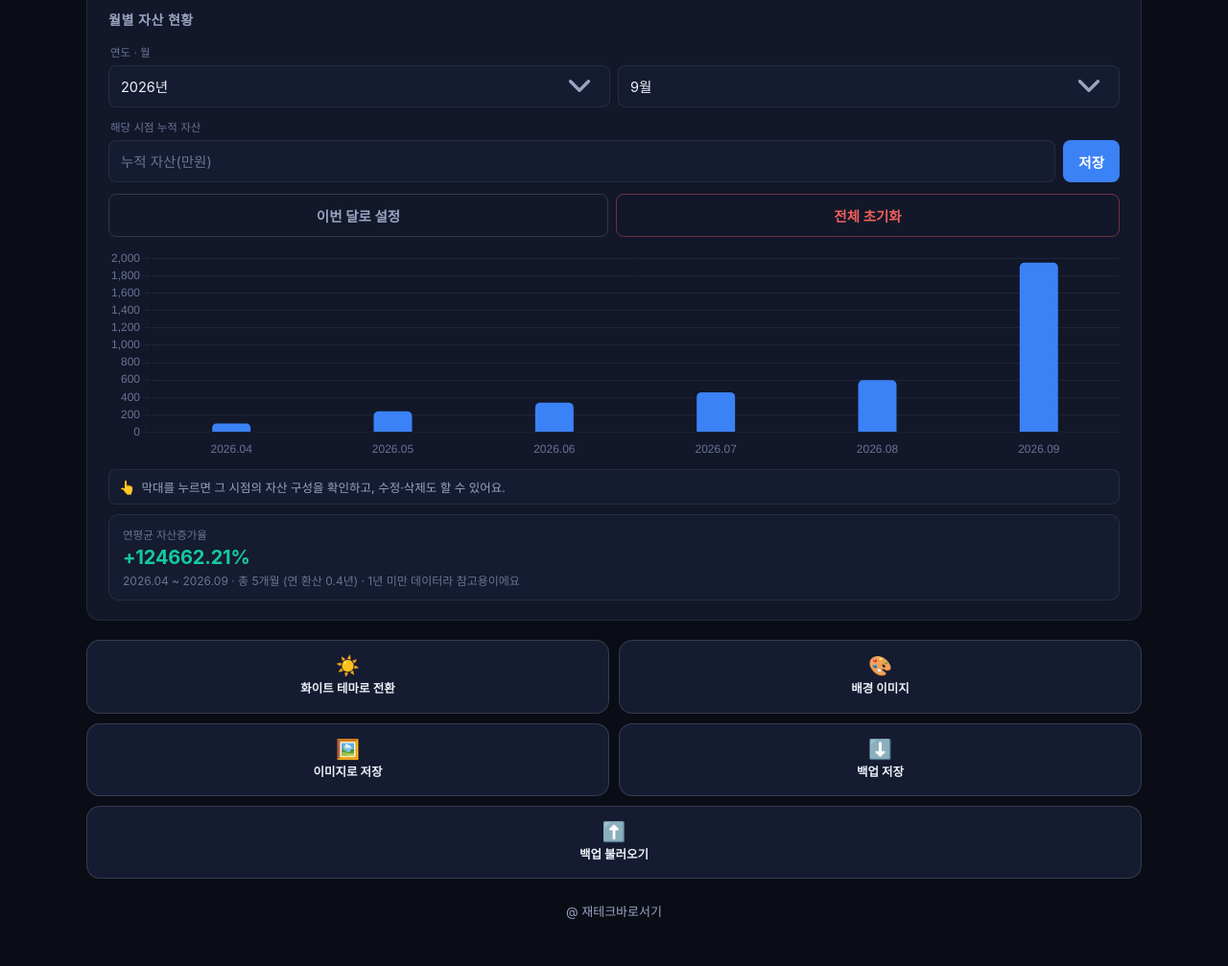
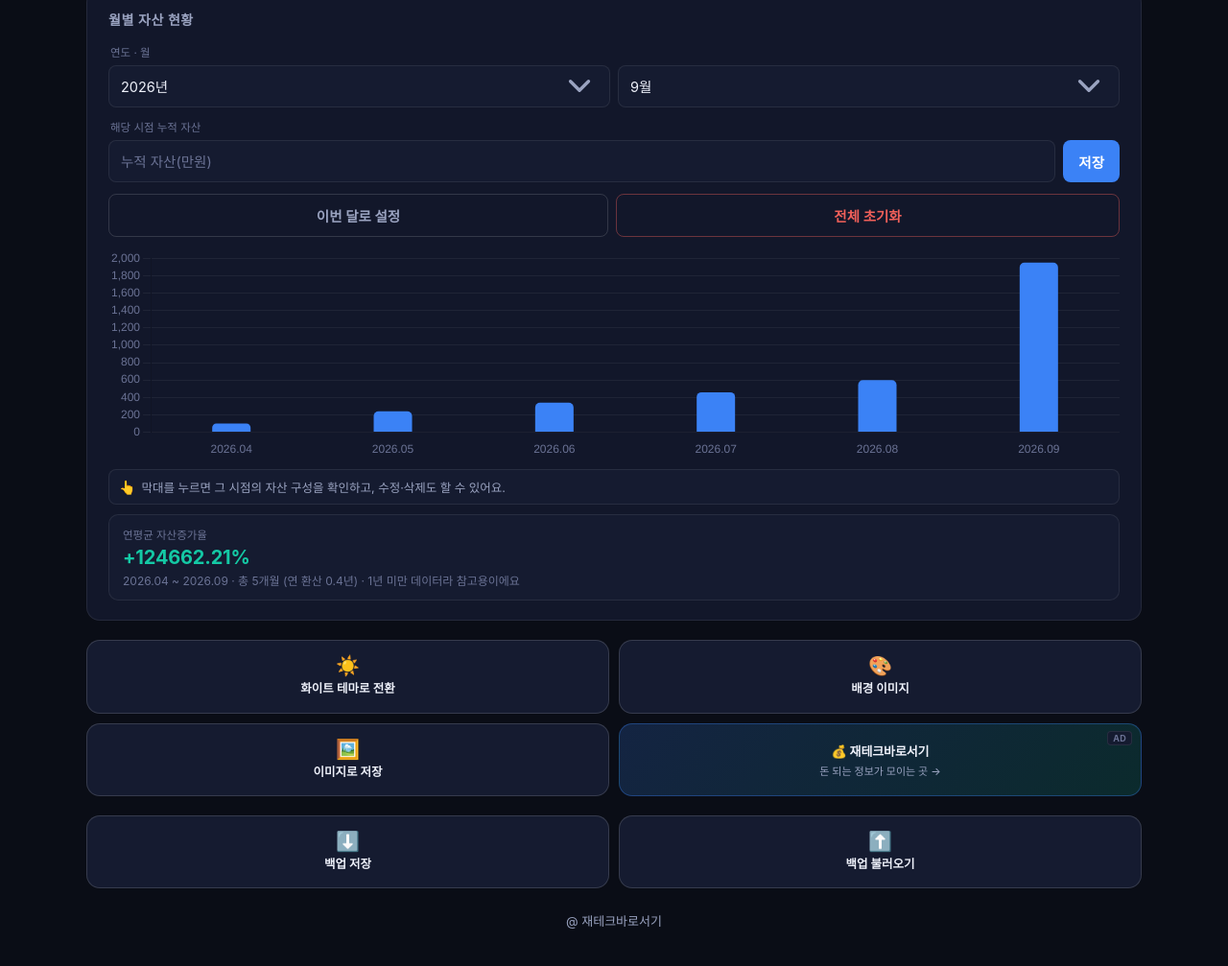
Before and after one commit to sire0913-cpu/JASAN, a plain HTML site: page index.html in a window 1280 px wide. Shown: the part 1317-2324 px from the top of the page at 96% size. Drawn offline with Linux system fonts and the light colour scheme.

Commit message:
Add files via upload

```diff
--- a/index.html
+++ b/index.html
@@ -332,12 +332,46 @@
     border-radius:14px;
     white-space:normal;
   }
-  .bottom-actions .add-home-btn:nth-child(5){
-    grid-column:1 / -1;
-  }
   .bottom-actions .add-home-btn .btn-icon{
     font-size:20px;
     line-height:1;
+  }
+  .backup-row{
+    grid-column:1 / -1;
+    display:grid;
+    grid-template-columns:repeat(2, 1fr);
+    gap:10px;
+    margin-top:10px;
+  }
+  .ad-banner{
+    position:relative;
+    display:flex;
+    flex-direction:column;
+    align-items:center;
+    justify-content:center;
+    gap:3px;
+    text-align:center;
+    padding:16px 10px;
+    border-radius:14px;
+    text-decoration:none;
+    background:linear-gradient(135deg, rgba(59,130,246,0.20), rgba(20,201,165,0.16));
+    border:1px solid rgba(59,130,246,0.35);
+    color:var(--text-1);
+    transition:opacity .15s, transform .15s;
+  }
+  .ad-banner:hover{ opacity:0.9; transform:translateY(-1px); }
+  .ad-banner .ad-tag{
+    position:absolute; top:7px; right:9px;
+    font-size:9px; font-weight:700; letter-spacing:0.03em;
+    color:var(--text-3); background:var(--card-2);
+    border:1px solid var(--border); border-radius:4px;
+    padding:1px 5px;
+  }
+  .ad-banner .ad-title{
+    font-size:13px; font-weight:700; letter-spacing:-0.01em;
+  }
+  .ad-banner .ad-desc{
+    font-size:11px; color:var(--text-2); font-weight:500;
   }
   .save-badge{
     display:inline-flex; align-items:center; gap:6px; font-size:12px; color:var(--text-3);
@@ -588,8 +622,15 @@
     <button class="add-home-btn" id="theme-toggle-btn"><span class="btn-icon">🌗</span><span>테마 변경</span></button>
     <button class="add-home-btn" id="bg-image-open"><span class="btn-icon">🎨</span><span>배경 이미지</span></button>
     <button class="add-home-btn" id="save-image-btn"><span class="btn-icon">🖼️</span><span>이미지로 저장</span></button>
-    <button class="add-home-btn" id="backup-export-btn"><span class="btn-icon">⬇️</span><span>백업 저장</span></button>
-    <button class="add-home-btn" id="backup-import-btn"><span class="btn-icon">⬆️</span><span>백업 불러오기</span></button>
+    <a class="ad-banner" href="https://naver.me/5c8Xm2kR" target="_blank" rel="noopener noreferrer">
+      <span class="ad-tag">AD</span>
+      <span class="ad-title">💰 재테크바로서기</span>
+      <span class="ad-desc">돈 되는 정보가 모이는 곳 →</span>
+    </a>
+    <div class="backup-row">
+      <button class="add-home-btn" id="backup-export-btn"><span class="btn-icon">⬇️</span><span>백업 저장</span></button>
+      <button class="add-home-btn" id="backup-import-btn"><span class="btn-icon">⬆️</span><span>백업 불러오기</span></button>
+    </div>
     <input type="file" id="backup-import-input" accept="application/json,.json" style="display:none;">
   </div>
 
```
